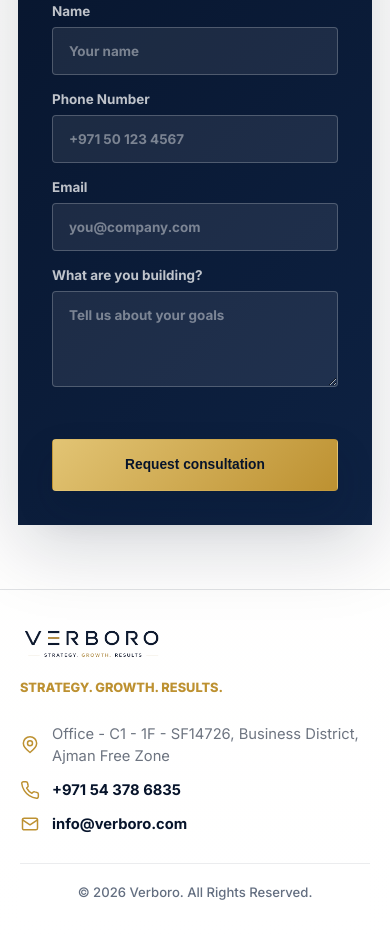
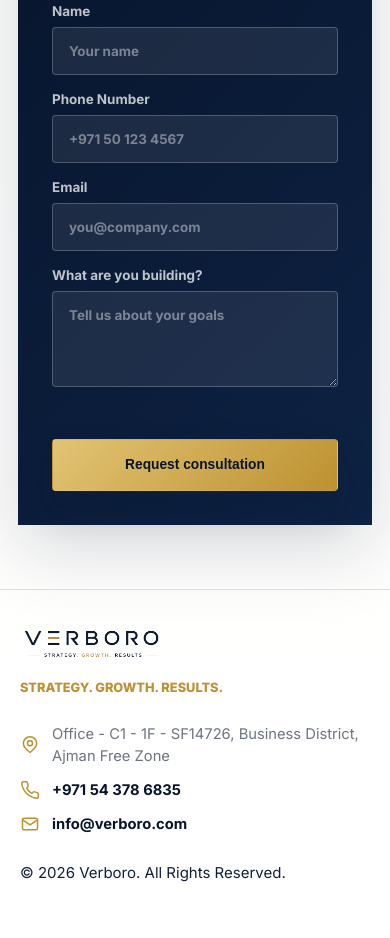
Before and after one commit to arfaazishan/verboro-website, a website: page index.html in a window 390 px wide. Shown: the part 6141-7079 px from the top of the page. After the commit the page ends 7053 px from the top, so only its background shows below. Drawn offline with nearby package versions, Linux system fonts and the light colour scheme.

Commit message:
Update styles.css

```diff
--- a/styles.css
+++ b/styles.css
@@ -970,18 +970,5 @@ h3 {
   .footer-contact-item {
     text-align: left;
   }
-  .copyright-footer {
-  width: 100%;
-  padding: 20px;
-  text-align: center;
-  display: flex;
-  justify-content: center;
-  align-items: center;
-  color: rgba(16, 32, 60, 0.65);
-  font-size: 0.82rem;
-  font-weight: 500;
-  border-top: 1px solid rgba(7, 20, 43, 0.08);
-  background: #ffffff;
+
 }
-}
-}
```
